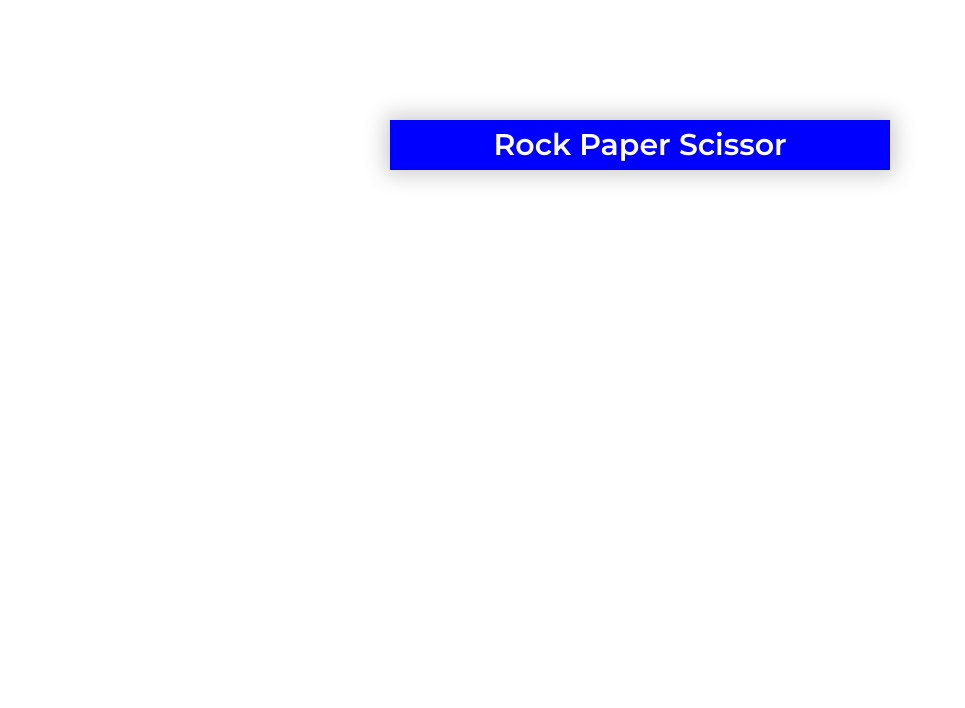
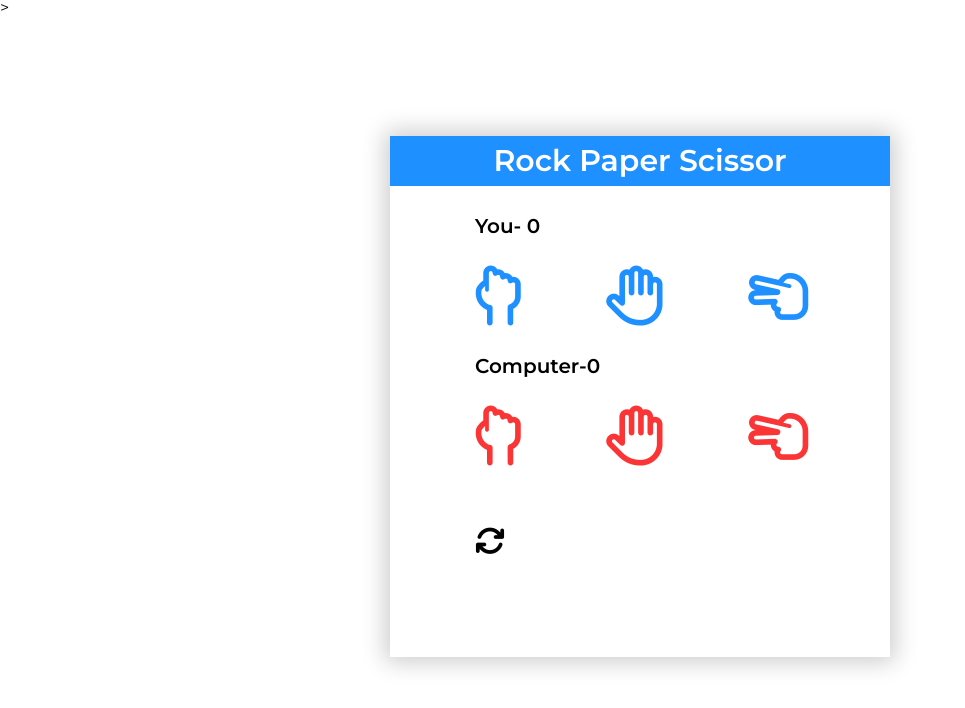
Before and after one commit to aditidubey003/Rock-Paper-Scissor-Game, a website: page code/index.html in a window 1280 px wide. Shown: the whole page, without its empty margins (0-965 px from the left). Drawn offline with Linux system fonts and the light colour scheme.

Commit message:
completed the UI

```diff
--- a/code/index.html
+++ b/code/index.html
@@ -13,8 +13,8 @@
       href="https://stackpath.bootstrapcdn.com/font-awesome/4.7.0/css/font-awesome.min.css"
     /> -->
     <script
-      src="https://kit.fontawesome.com/269bfe6ad5.js"
-      crossorigin="anonymous"
+    <script src="https://kit.fontawesome.com/664b0279a8.js"
+     crossorigin="anonymous"></script>
     ></script>
     <title>Rock Paper and Scissors</title>
   </head>
@@ -22,6 +22,24 @@
     <div class="container">
       <header class="header">Rock Paper Scissor</header>
 
+        <div class="you">You- 0</div>
+        <div class="row-wrap blue">
+         <i class="fa-regular fa-hand-back-fist"></i>
+         <i class="fa-regular fa-hand"></i>
+         <i class="fa-regular fa-hand-scissors"></i>
+        </div>
+
+
+       <div class="computer">Computer-0</div>
+       <div class="row-wrap red">
+        <i class="fa-regular fa-hand-back-fist"></i>
+        <i class="fa-regular fa-hand"></i>
+        <i class="fa-regular fa-hand-scissors"></i>
+       </div>
+
+       <div class="arrow">
+        <i class="fa-solid fa-arrows-rotate"></i>
+       </div>
     </div>
     <script src="./script.js"></script>
   </body>
--- a/code/style.css
+++ b/code/style.css
@@ -137,11 +137,12 @@ body {
   width: 500px;
   margin: 0 auto;
   margin-top: 120px;
+  /* padding: 20px; */
   box-shadow: 0 0 22px 5px rgba(0, 0, 0, 0.2);
 }
 
 .header{
-  background-color:blue;
+  background-color:#1E90FF;
   height: 50px;
   line-height: 50px;
   color: #fff;
@@ -149,3 +150,28 @@ body {
   font-weight: bold;
   text-align: center;
 }
+
+.you, .computer{
+  font-size: 20px;
+  font-weight: bold;
+ margin: 30px 85px;
+}
+
+.row-wrap{
+  font-size: 60px;
+  display: flex;
+  flex-wrap: wrap;
+  justify-content: space-evenly;
+}
+.blue{
+  color: #1E90FF;
+}
+.red{
+  color: rgb(251, 53, 53);
+}
+.arrow{
+  font-size: 30px;
+  font-weight: bold;
+  margin: 60px 85px;
+  padding-bottom: 100px;
+}
```
